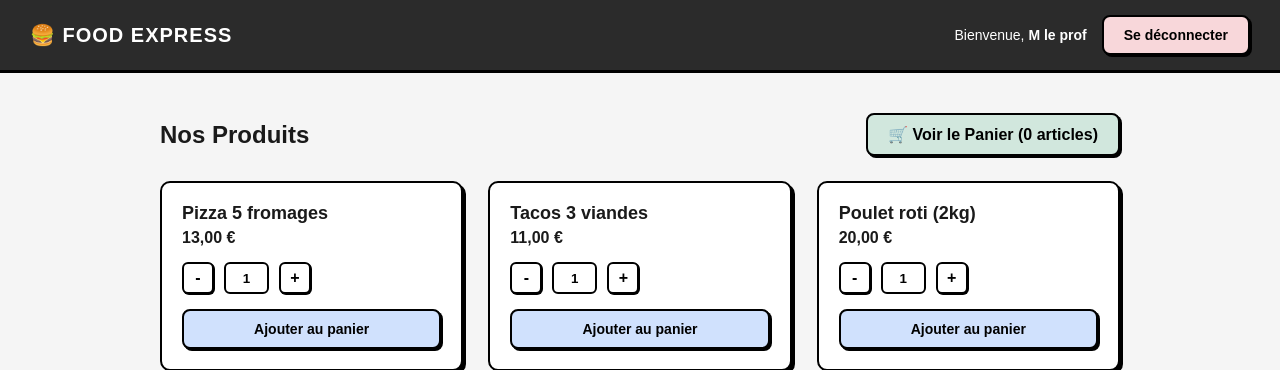
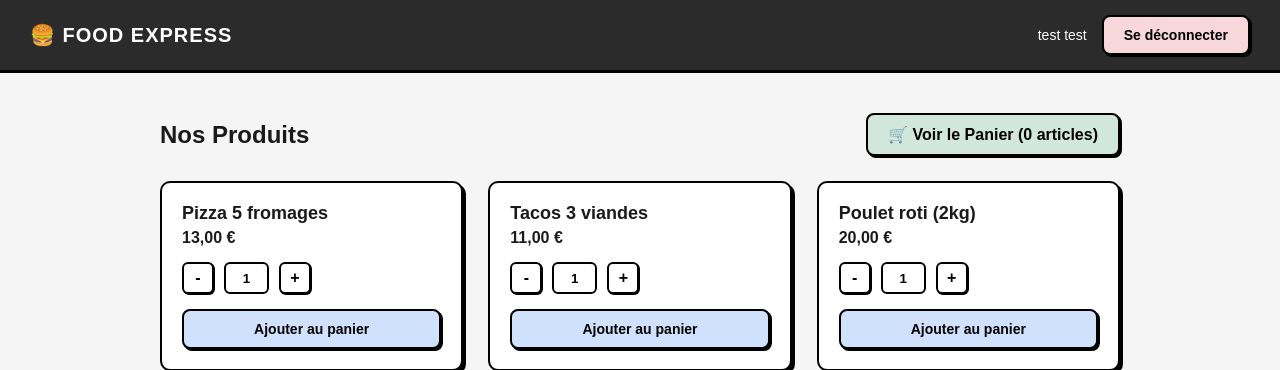
Before and after one commit to liamlcn/AP3-G2-2SIO-RestoWeb, a PHP site: page /pages/menu.php in a window 1280 px wide. Shown: the top 370 px of the page. Run offline with PHP 8.4, Linux system fonts and the light colour scheme; a user stored in the database is signed in; data comes from the database, SQL or seed files in the repository.

Commit message:
Update menu.php

```diff
--- a/ap resto/pages/menu.php
+++ b/ap resto/pages/menu.php
@@ -49,7 +49,7 @@ $nbArticles = isset($_SESSION['panier']) ? array_sum($_SESSION['panier']) : 0;
         <header>
             <div class="logo">🍔 Food Express</div>
             <div class="user-info">
-                <span>Bienvenue, <strong>M le prof</strong></span>
+                <span><?php echo $_SESSION['loginUtil'] ?></span>
 
                 <a href="../main.php" class="btn btn-red">Se déconnecter</a>
             </div>
```
